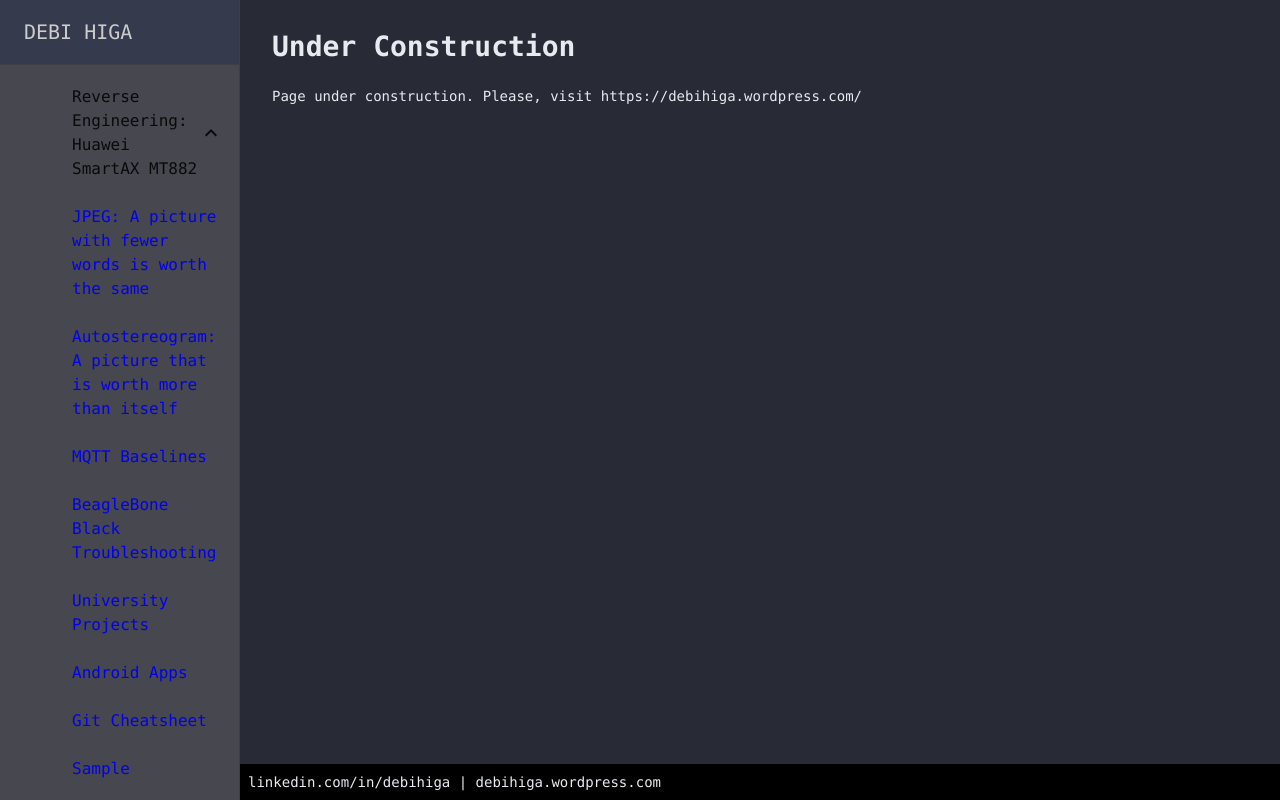
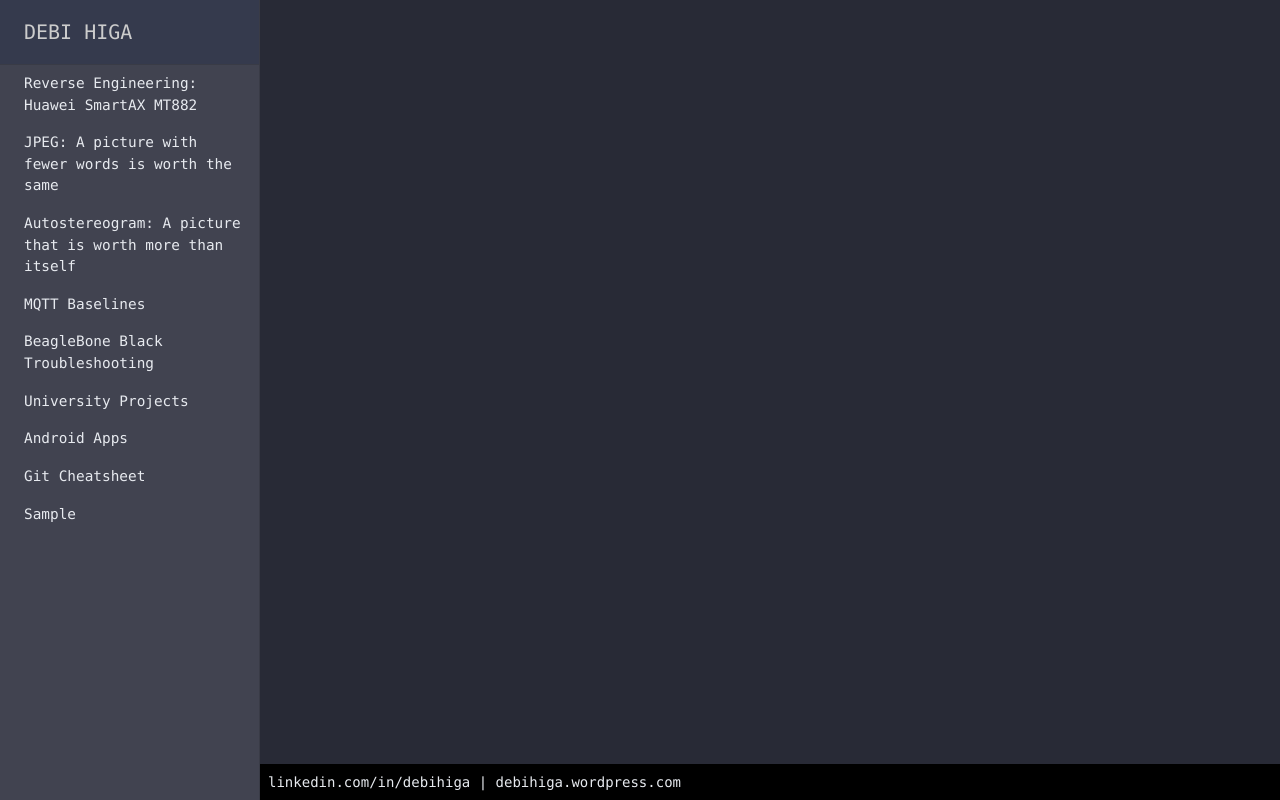
Before and after one commit to debihiga/debihiga.github.io, a React (Create React App) app: page / in a window 1280 px wide. Built offline with nearby package versions, Linux system fonts and the light colour scheme.

Commit message:
Added nested List in Drawer dynamic [WIP]

```diff
--- a/src/App.js
+++ b/src/App.js
@@ -7,8 +7,26 @@ import React from 'react';
 import Sample from './pages/Sample';
 import { pages } from './constants/Pages';
 
+function getSwitch(pages) {
+  return pages.map((page) => {
+    if (!page.children) {
+      return (
+        <Route key={page.name} component={page.component} path={page.url} />
+      )
+    }
+    /**
+     * if there is no child this method uses recursion
+     * to go until the last level of children and then returns the item by the first condition.
+     * */
+    return (
+      <React.Fragment key={page.name}>
+        {getSwitch(page.children)}
+      </React.Fragment>
+    )
+  })
+}
+
 function App(props) {
-
   return (
     <BrowserRouter>
       <Page>
@@ -16,10 +34,7 @@ function App(props) {
          * https://www.codementor.io/@packt/using-the-link-and-navlink-components-to-navigate-to-a-route-rieqipp42
          */}
         <Switch>
-          {pages.map((page) => (
-            <Route key={page.name} component={page.component} path={page.path} />
-          ))}
-          <Route component={Sample} path="/sample" />
+          {getSwitch(pages)}
         </Switch>
       </Page>
     </BrowserRouter>
--- a/src/components/DrawerResponsive.js
+++ b/src/components/DrawerResponsive.js
@@ -12,13 +12,15 @@ import Typography from '@material-ui/core/Typography';
 
 /** Drawer content */
 
-const drawerContent = (
-  <React.Fragment>
-    <DrawerHeader />
-    <Divider />
-    <Menu/>
-  </React.Fragment>
-);
+function DrawerContent(props) {
+  return (
+    <React.Fragment>
+      <DrawerHeader />
+      <Divider />
+      <Menu handleDrawerToggle={props.handleDrawerToggle}/>
+    </React.Fragment>
+  );
+}
 
 /** Drawer Header */
 
@@ -53,7 +55,7 @@ const stylesDrawer = makeStyles((theme) => ({
   /** Project folders */
   drawerPaper: {
     width: drawerWidth, // Adjust drawer width
-    backgroundColor: '#46474F',
+    backgroundColor: '#414350',
   },
 }));
 
@@ -77,7 +79,7 @@ function DrawerResponsive(props) {
             keepMounted: true, // Better open performance on mobile.
           }}
         >
-          {drawerContent}
+          <DrawerContent handleDrawerToggle={props.handleDrawerToggle}/>
         </Drawer>
       </Hidden>
       {/* Desktop Drawer */}
@@ -87,7 +89,7 @@ function DrawerResponsive(props) {
           variant="permanent"
           open
         >
-          {drawerContent}
+          <DrawerContent handleDrawerToggle={()=>{}}/>
         </Drawer>
       </Hidden>
     </nav>
--- a/src/components/Page.js
+++ b/src/components/Page.js
@@ -41,6 +41,10 @@ const theme = createMuiTheme({
     },
     h5: {
       color: '#66FFC8'
+    },
+    body1: {
+      color: '#E7EAEF',
+      fontSize: '0.9rem'
     },
     body2: {
       color: '#9294A3'
--- a/src/constants/Common.js
+++ b/src/constants/Common.js
@@ -1,3 +1,3 @@
 export const title = "DEBI HIGA";
 export const anchorScrollToTop = 'anchor-scroll-to-top';
-export const drawerWidth = 240;
+export const drawerWidth = 260;
--- a/src/constants/Pages.js
+++ b/src/constants/Pages.js
@@ -4,12 +4,17 @@ import UnderConstruction from '../pages/UnderConstruction';
 /**
  * https://medium.com/gammastack/making-a-nested-sidebar-menu-in-react-f8595031995e
  * https://www.smartwebsolutions.org/replace-space-with-hyphen/ */
- export const pages = [
+export const pages = [
   {
     name: "Reverse Engineering: Huawei SmartAX MT882",
-    url: "/reverse-engineering-huawei-smartax-mt882",
+    url: "",
     component: UnderConstruction,
     children: [
+      {
+        name: "Introduction",
+        url: "/reverse-engineering-huawei-smartax-mt882/introduction",
+        component: UnderConstruction,
+      },
       {
         name: "Device analysis",
         url: "/reverse-engineering-huawei-smartax-mt882/device-analysis",
@@ -27,49 +32,68 @@ import UnderConstruction from '../pages/UnderConstruction';
       },
       {
         name: "Bug hunting",
-        path: "/reverse-engineering-huawei-smartax-mt882/bug-hunting",
+        url: "/reverse-engineering-huawei-smartax-mt882/bug-hunting",
         component: UnderConstruction,
+        children: [
+          {
+            name: "Security Advisory: WHIP Vulnerability",
+            url: "/reverse-engineering-huawei-smartax-mt882/security-advisory/whip-vulnerability",
+            component: UnderConstruction,
+          },
+          {
+            name: "Security Advisory: FTP Vulnerability",
+            url: "/reverse-engineering-huawei-smartax-mt882/security-advisory/ftp-vulnerability",
+            component: UnderConstruction,
+          },
+        ]
       }
     ]
   },
   {
     name: "JPEG: A picture with fewer words is worth the same",
     url: "/jpeg-a-picture-with-fewer-words-is-worth-the-same",
-    component: UnderConstruction
+    component: UnderConstruction,
   },
   {
     name: "Autostereogram: A picture that is worth more than itself",
     url: "/autostereogram-a-picture-that-is-worth-more-than-itself",
-    component: UnderConstruction
+    component: UnderConstruction,
   },
   {
     name: "MQTT Baselines",
     url: "/mqtt-baselines",
-    component: UnderConstruction
+    component: UnderConstruction,
   },
   {
     name: "BeagleBone Black Troubleshooting",
     url: "/beaglebone-black-troubleshooting",
-    component: UnderConstruction
+    component: UnderConstruction,
   },
   {
     name: "University Projects",
     url: "/university-projects",
-    component: UnderConstruction
+    component: UnderConstruction,
   },
   {
     name: "Android Apps",
     url: "/android-apps",
-    component: UnderConstruction
+    component: UnderConstruction,
   },
   {
     name: "Git Cheatsheet",
     url: "/git-cheatsheet",
-    component: UnderConstruction
+    component: UnderConstruction,
+    children: [
+      {
+        name: "Git Branches",
+        url: "/git-cheatsheet/branches",
+        component: UnderConstruction,
+      }
+    ]
   },
   {
     name: "Sample",
     url: "/sample",
-    component: Sample
+    component: Sample,
   },
 ];
--- a/src/pages/Menu.js
+++ b/src/pages/Menu.js
@@ -3,18 +3,21 @@ import { makeStyles, useTheme } from '@material-ui/core/styles';
 
 import Collapse from '@material-ui/core/Collapse';
 import ExpandLess from '@material-ui/icons/ExpandLess';
-import ExpandMore from '@material-ui/icons/ExpandLess';
+import ExpandMore from '@material-ui/icons/ExpandMore';
+import { FontAwesomeIcon } from '@fortawesome/react-fontawesome'
 import { Link } from 'react-router-dom';
 import List from '@material-ui/core/List';
 import ListItem from '@material-ui/core/ListItem';
 import ListItemNav from '../components/ListItemNav';
 import ListItemText from '@material-ui/core/ListItemText';
+import { faFolder } from '@fortawesome/free-regular-svg-icons'
 import { pages } from '../constants/Pages';
 import { withStyles } from '@material-ui/core/styles';
 
 const useStyles = makeStyles((theme) => ({
   list: {
-    width: 250,
+    paddingTop: 0,
+    paddingBottom: 0,
   },
   links: {
     textDecoration: 'none',
@@ -29,39 +32,41 @@ export default function Menu(props) {
   const [state, setState] = useState({});
   const classes = useStyles();
 
+  function handleDrawerToggle() {
+    props.handleDrawerToggle();
+  }
+
   /**
    * this method sets the current state of a menu item
    * i.e whether it is in expanded or collapsed or a collapsed state
    */
   function handleClick(item) {
     setState(prevState => (
-      { [item]: !prevState[item] }
-    ))
+      {
+        ...prevState, // Spread notation, keeps all prev states except current.
+        [item]: !prevState[item]
+      }
+    ));
   }
 
-  function getMenu(children) {
-    return children.map((subOption) => {
+  function getMenu(pages) {
+    return pages.map((page) => {
       /**
        * if the menu item doesn't have any child,
        * this method simply returns a clickable menu item that
        * redirects to any location
        */
-      if (!subOption.children) {
+      if (!page.children) {
         return (
-          <div key={subOption.name}>
-            <ListItem
-              button
-              key={subOption.name}>
-              <Link
-                to={subOption.url}
-                className={classes.links}>
-                <ListItemText
-                  inset
-                  primary={subOption.name}
-                />
-              </Link>
-            </ListItem>
-          </div>
+          <Link
+            to={page.url}
+            style={{ textDecoration: 'none' }}>
+            <ListItemNested
+              key={page.name}
+              page={page}
+              handleClick={handleDrawerToggle}
+            />
+          </Link>
         )
       }
       /**
@@ -69,33 +74,74 @@ export default function Menu(props) {
        * to go until the last level of children and then returns the item by the first condition.
        * */
       return (
-        <div key={subOption.name}>
-          <ListItem
-            button
-            onClick={() => handleClick(subOption.name)}>
-            <ListItemText
-              inset
-              primary={subOption.name} />
-            {state[subOption.name] ?
-              <ExpandLess /> :
-              <ExpandMore />
-            }
-          </ListItem>
-          <Collapse
-            in={state[subOption.name]}
-            timeout="auto"
-            unmountOnExit
-          >
-            {getMenu(subOption.children)}
-          </Collapse>
-        </div>
+        <ListItemNested
+          key={page.name}
+          page={page}
+          handleClick={handleClick}
+          state={state}
+          getMenu={getMenu} />
+
       )
     })
   }
 
   return (
-    <List>
+    <List className={classes.list}>
       {getMenu(pages)}
     </List>
   )
 }
+
+const stylesListItemNested = makeStyles((theme) => ({
+  // https://stackoverflow.com/questions/37669391/how-to-get-rid-of-underline-for-link-component-of-react-router
+  //link: {
+  //  textDecoration: 'none',
+  //},
+  listItem: {
+    paddingTop: 4,
+    paddingBottom: 4,
+    paddingLeft: 16,
+    paddingRight: 16,
+    alignItems: 'baseline'
+  },
+  listItemText: {
+    fontSize: '0.9rem',
+    paddingLeft: 8,
+    color: '#BCBFC8',
+  },
+  collapse: {
+    paddingLeft: 16,
+  }
+}));
+
+function ListItemNested(props) {
+
+  const { state, page, handleClick, getMenu } = props;
+  const classes = stylesListItemNested();
+  const hasChildren = state == undefined ? false : true;
+
+  return (
+    <div>
+      <ListItem
+        button
+        className={classes.listItem}
+        onClick={() => handleClick(page.name)}>
+        <ListItemText
+          className={classes.listItemText}
+          primary={page.name} />
+      </ListItem>
+      {hasChildren ?
+        <Collapse
+          className={classes.collapse}
+          in={state[page.name]}
+          timeout="auto"
+          unmountOnExit
+        >
+          {getMenu(page.children)}
+        </Collapse>
+        :
+        <div />
+      }
+    </div>
+  )
+}
```
